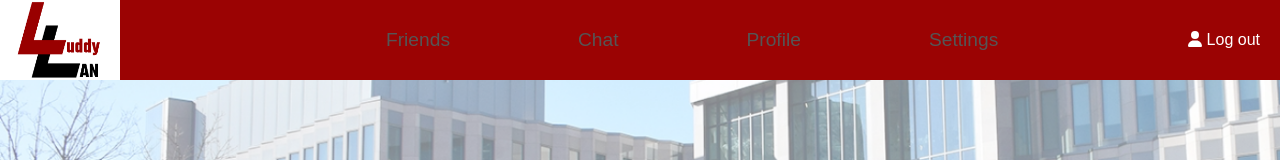
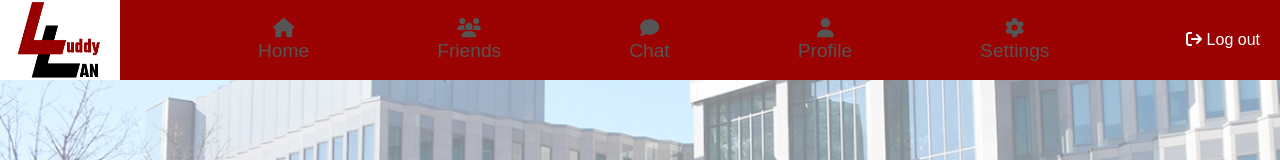
Before and after one commit to pranav1421998/LuddyLan, a React (Create React App) app: page / in a window 1280 px wide. Shown: the top 160 px of the page. Built offline with nearby package versions, Linux system fonts and the light colour scheme; no server answers.

Commit message:
navbar changes

```diff
--- a/src/Login.js
+++ b/src/Login.js
@@ -1,10 +1,8 @@
 import { auth, db, provider } from "./firebaseConfig";
 import { doc, getDoc } from 'firebase/firestore';
-import React, { useState } from "react";
+import React, { useState, useEffect } from "react";
 import {GoogleButton} from 'react-google-button';
 import { signInWithPopup, signInWithEmailAndPassword} from "firebase/auth";
-
-
 import { useNavigate,Link } from "react-router-dom";
 import './Login.css';
 
@@ -13,8 +11,24 @@ const Login = (props) => {
     const [email, setEmail] = useState('');
     const [pass, setPass] = useState('');
     const [error, setError] = useState('');
-    const [status, setStatus] = useState(false);
     const navigate = useNavigate();
+
+    const changeLoginStatus = (e) => {
+        // create a reference of the collection's document
+        const user_email = e.user.email;
+        const userDocRef = doc(db, 'users', user_email);
+        console.log("loggedIn: " + userDocRef.loggedIn)
+        // Update the "loggedIn" in the document
+        if (userDocRef.loggedIn=true) {
+            userDocRef.update({loggedIn: false})
+            .then(() => { console.log('Document field updated successfully'); })
+            .catch((error) => { console.error('Error updating document field:', error); });
+        } else {
+            userDocRef.update({loggedIn: true})
+            .then(() => { console.log('Document field updated successfully'); })
+            .catch((error) => { console.error('Error updating document field:', error); });
+        }
+    };
 
 
     const handleSubmit = async (e) => {
@@ -22,7 +36,10 @@ const Login = (props) => {
         try {
             const userCredential = await signInWithEmailAndPassword(auth, email, pass);
             console.log('User logged in:', userCredential.user);
+            const user_email = e.user.email;
+            const userDocRef = doc(db, 'users', user_email);
             navigate('/dashboard'); // Replace with the route you want to navigate to upon successful login
+            changeLoginStatus();
         } catch (error) {
             console.error('Error during sign-in:', error);
             if (error.code === 'auth/wrong-password') {
@@ -46,13 +63,13 @@ const Login = (props) => {
                 // Retrieve the document with ID equal to user_email from 'users' collection
                 const userDocRef = doc(db, 'users', user_email);
                 const userDocSnapshot = await getDoc(userDocRef);
-
                 if (!userDocSnapshot.exists()) { // Check if the document exists
                     // User not found, redirect to Register.js with email
                     navigate('/register', { state: { email: user_email } });
                 }else {
                   // User found, redirect to Dashboard
                   navigate('/dashboard');
+                  changeLoginStatus();
                 }
 
             })
--- a/src/Navbar.css
+++ b/src/Navbar.css
@@ -16,7 +16,7 @@
     display: flex;
     background-color: #9b0303;
     color: white;
-    margin-left: 20vw;
+    margin-left: 10vw;
     width: 100%;
     gap: 10vw;
   }
--- a/src/Navbar.js
+++ b/src/Navbar.js
@@ -5,7 +5,7 @@ import icon from './Images/icon.png';
 import React, { useState } from "react";
 import { useNavigate } from "react-router-dom";
 import { FontAwesomeIcon } from '@fortawesome/react-fontawesome';
-import { faUser } from '@fortawesome/free-solid-svg-icons';
+import { faHome, faUser, faUsers, faComment, faGear, faSignIn, faSignOut } from '@fortawesome/free-solid-svg-icons';
 
 const Navbar = () => {
 
@@ -18,15 +18,16 @@ const Navbar = () => {
       <nav className="navbar">
         <div className="logo">
           <img src={icon} alt="Logo" />
-        <div className="navbar2">
-          <p onClick={() => navigate('/FriendRequest')}>Friends</p>
-          <p>Chat</p>
-          <p>Profile</p>
-          <p>Settings</p>
-        </div>
+          <div className="navbar2">
+            <p onClick={() => navigate('/dashboard')}><FontAwesomeIcon icon={faHome}/>Home</p>
+            <p onClick={() => navigate('/FriendRequests')}><FontAwesomeIcon icon={faUsers}/>Friends</p>
+            <p onClick={() => navigate('/chat')}><FontAwesomeIcon icon={faComment}/>Chat</p>
+            <p onClick={() => navigate('/profile')}><FontAwesomeIcon icon={faUser}/>Profile</p>
+            <p onClick={() => navigate('/profileSettings')}><FontAwesomeIcon icon={faGear}/>Settings</p>
+          </div>
         </div>
         <div className="login">
-          <a href="/" onClick={() => setLoginStatus(false)}> <FontAwesomeIcon icon={faUser} /> Log out</a>
+          <a href="/" onClick={() => setLoginStatus(false)}><FontAwesomeIcon icon={faSignOut}/> Log out</a>
         </div>
       </nav>
     );
@@ -37,7 +38,7 @@ const Navbar = () => {
           <img src={icon} alt="Logo" />
         </div>
         <div className="login">
-        <a href="/" onClick={() => setLoginStatus(true)}> <FontAwesomeIcon icon={faUser} /> Sign in</a>
+        <a href="/" onClick={() => setLoginStatus(true)}> <FontAwesomeIcon icon={faSignIn}/> Sign in</a>
         </div>
       </nav>
     );
--- a/src/Register.js
+++ b/src/Register.js
@@ -126,7 +126,8 @@ export const Register = () => {
                 birthYear: byear,
                 phone: phone,
                 securityQuestion: secQues,
-                securityAnswer: secAns
+                securityAnswer: secAns,
+                loggedIn: false
             });
 
             setTimeout(() => {
```
